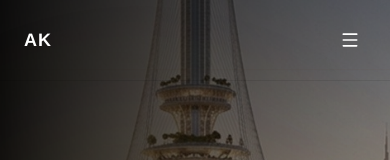
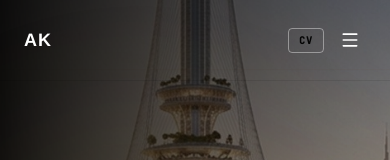
Before and after one commit to infasmk/finasl-akshd, a React (Vite) app: page / in a window 390 px wide. Shown: the top 160 px of the page. Built offline with nearby package versions, Linux system fonts and the light colour scheme; a web font is replaced by a local one.

Commit message:
cv button

```diff
--- a/src/components/Navbar.tsx
+++ b/src/components/Navbar.tsx
@@ -104,7 +104,22 @@ export default function Navbar({
           </nav>
 
           {/* Mobile Action Controls */}
-          <div className="flex items-center md:hidden">
+          <div className="flex items-center space-x-2.5 md:hidden">
+            {/* Quick CV Direct Entry Button for Mobile */}
+            <button
+              onClick={() => handleNavClick("cv")}
+              className={`px-2.5 py-1 text-[10px] font-mono tracking-widest font-bold uppercase rounded border transition-all duration-300 cursor-pointer ${
+                currentPage === "cv"
+                  ? "bg-gold text-black border-gold shadow-sm"
+                  : isScrolledOrCV && !mobileMenuOpen
+                    ? "border-neutral-800 text-neutral-900 hover:bg-gold hover:border-gold hover:text-black"
+                    : "border-white/40 text-white hover:bg-gold hover:border-gold hover:text-black"
+              }`}
+              title="Open CV"
+            >
+              CV
+            </button>
+
             {/* Mobile Menu Toggle Button */}
             <button
               onClick={() => setMobileMenuOpen(!mobileMenuOpen)}
```
